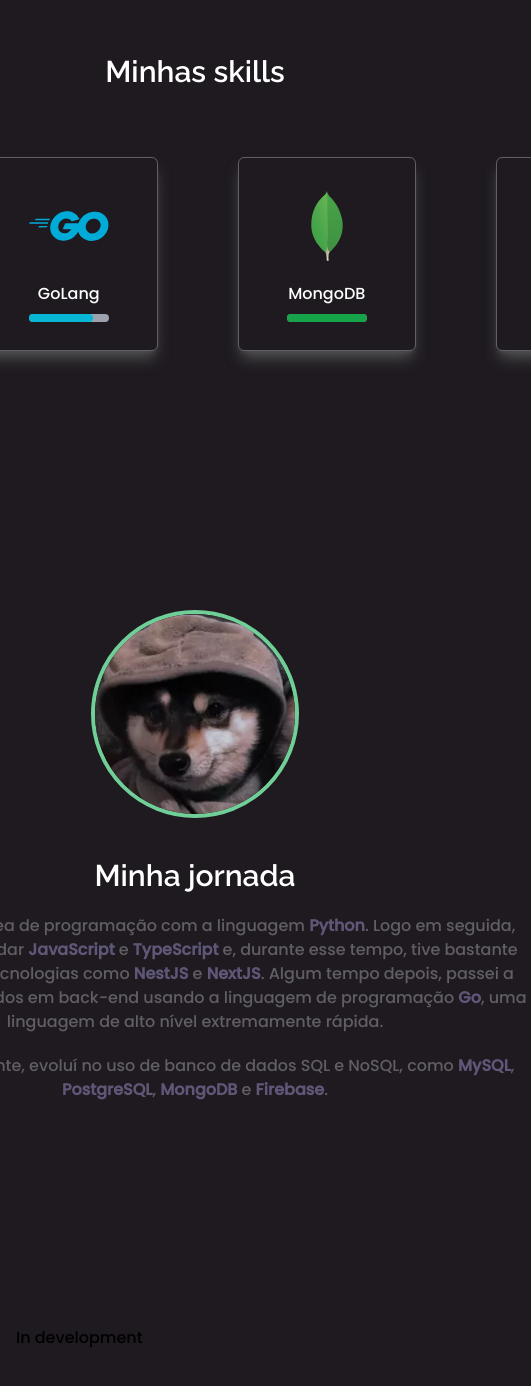
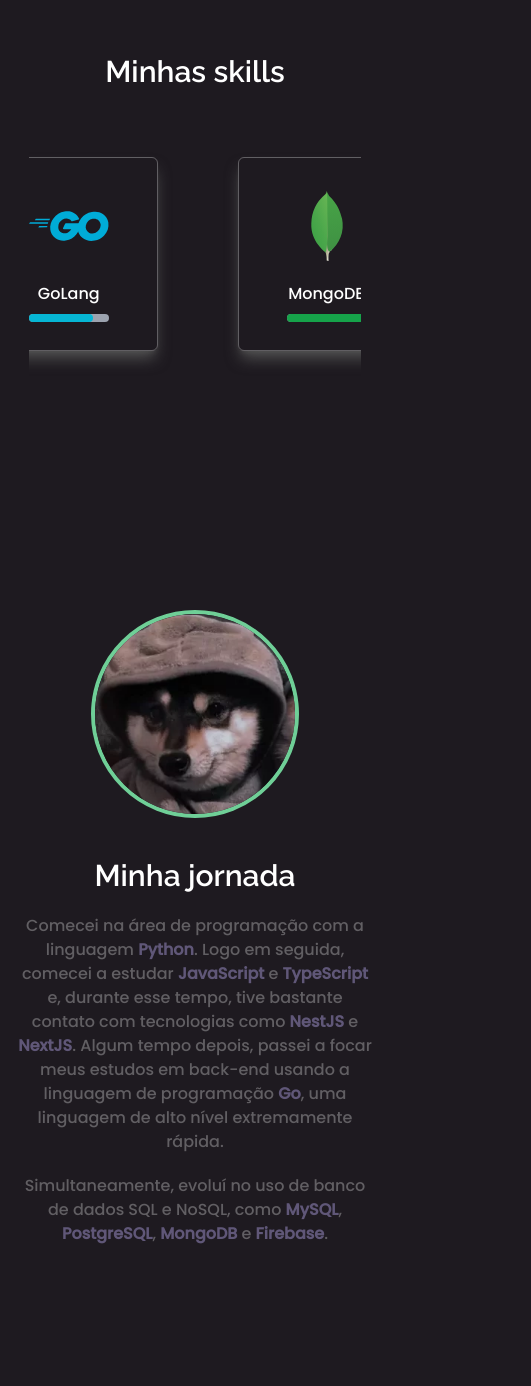
Before and after one commit to End313234/portfolio, a Next.js app: page / in a window 390 px wide. Shown: the part 568-1954 px from the top of the page, 531 px wide, since content can reach past the window. Before the commit the page ends 1918 px from the top, so only its background shows below. Built offline with nearby package versions, Linux system fonts and the light colour scheme.

Commit message:
Fix responsivity bug

```diff
--- a/src/web/pages/home/components/about-me-section/index.tsx
+++ b/src/web/pages/home/components/about-me-section/index.tsx
@@ -4,7 +4,7 @@ import type { FC } from "react";
 export const AboutMeSection: FC = () => {
 	return (
 		<section id="about-me" className="flex items-center justify-center">
-			<div className="flex items-center justify-between w-screen max-w-screen-lg min-w-max flex-col gap-10 lg:flex-row-reverse">
+			<div className="flex items-center justify-between w-screen max-w-screen-lg flex-col gap-10 lg:flex-row-reverse">
 				<div className="border-4 border-green-300 rounded-full flex items-center">
 					<Image
 						src="/profile-picture.png"
--- a/src/web/pages/home/components/skills-section/index.tsx
+++ b/src/web/pages/home/components/skills-section/index.tsx
@@ -65,9 +65,9 @@ export const SkillsSection: FC = () => {
 
 	return (
 		<section id="skills" className="flex items-center justify-center">
-			<div className="flex items-center justify-center flex-col gap-14 w-screen max-w-screen-lg">
+			<div className="flex items-center justify-center flex-col gap-14 max-w-screen-md">
 				<h1>Minhas skills</h1>
-				<div className="flex gap-20 max-w-2xl pb-8 pt-2 overflow-x-scroll items-center justify-center lg:w-[90vw] lg:max-w-screen-lg">
+				<div className="flex gap-20 w-[85vw] pb-8 pt-2 overflow-x-scroll items-center justify-center lg:w-[90vw] lg:max-w-screen-lg">
 					{skills.map(skill => (
 						<SkillsSectionCard key={skill.title} {...skill} />
 					))}
```
